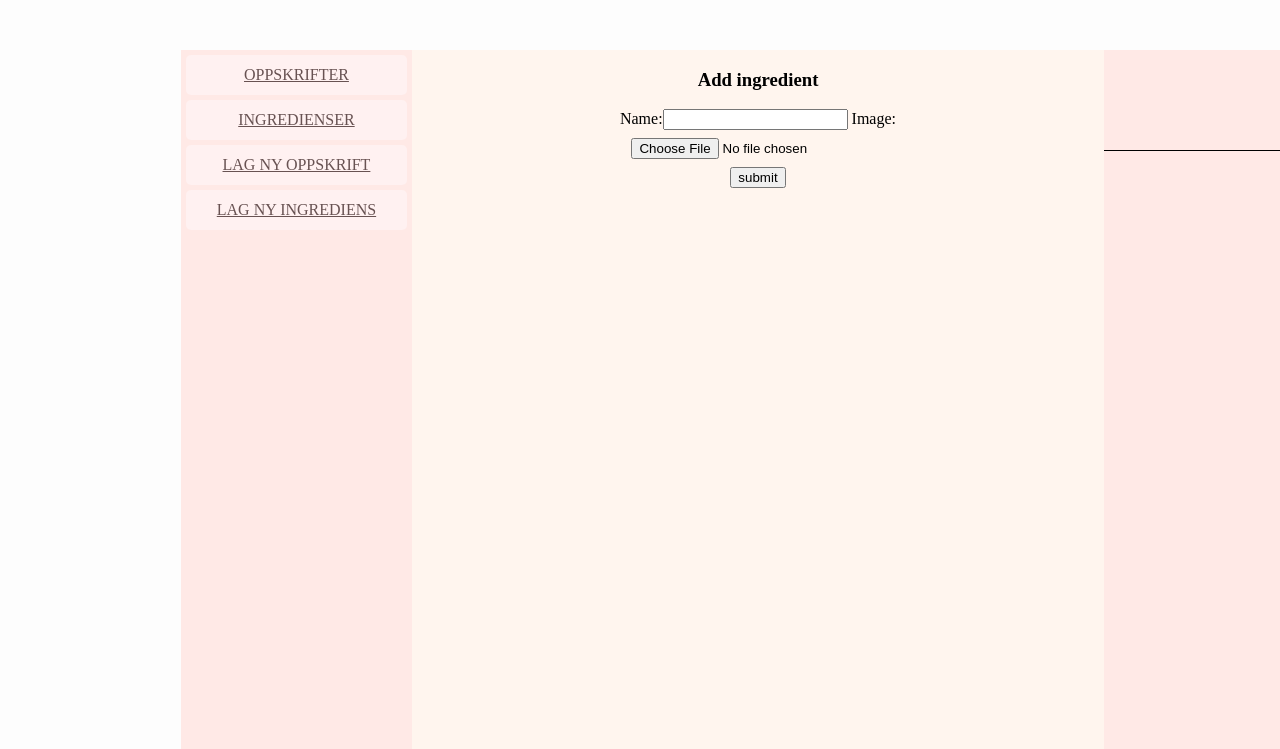
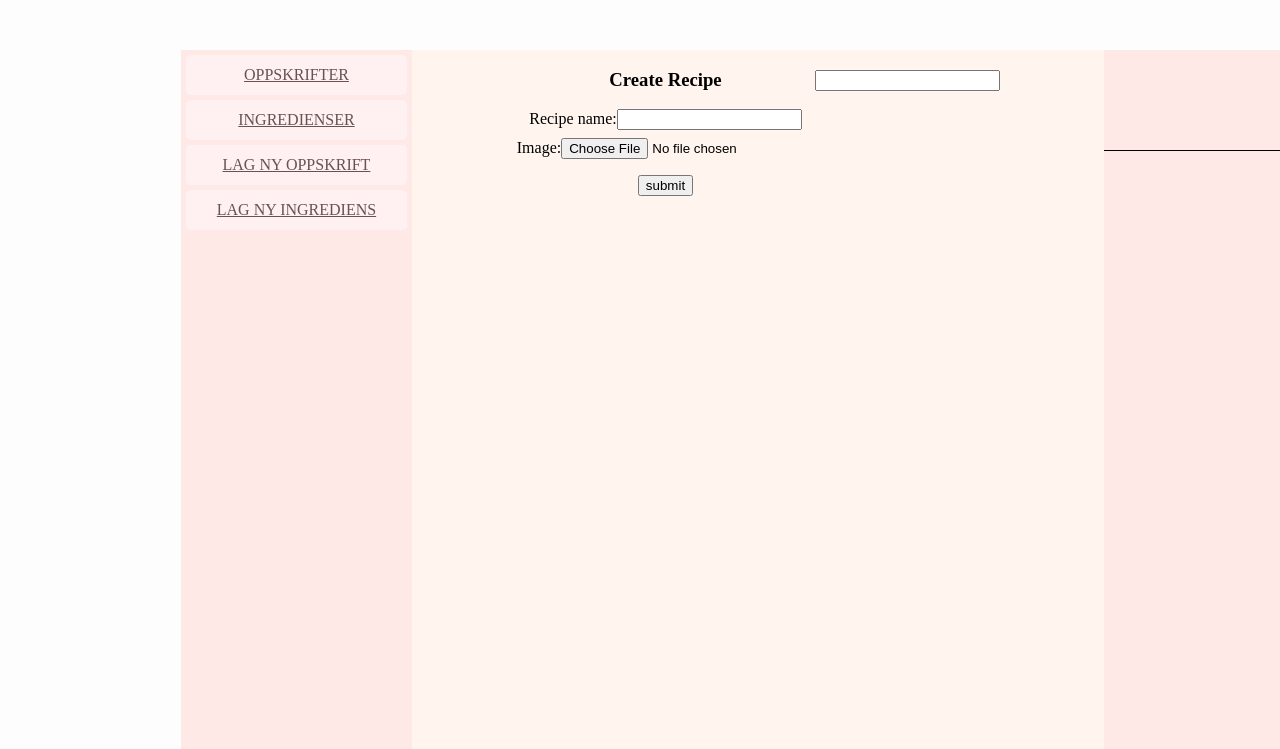
Before and after one commit to Espenbfo/Recipe-website, a Django app: page /create in a window 1280 px wide; the page is wider, and only the part inside the window is pictured. Shown: the part 108-857 px from the top of that part. Run offline with Django 3.2, Linux system fonts and the light colour scheme; data that the repository does not hold is empty.

Commit message:
More recipe setup

```diff
--- a/recipe/models.py
+++ b/recipe/models.py
@@ -4,25 +4,25 @@ from django.forms import ModelForm
 
 
 class IngredientType(models.Model):
-    name = models.CharField(max_length=127)
+    ingredient_name = models.CharField(max_length=127)
     unit_type = models.CharField(max_length=32)
+
+
+class Recipe(models.Model):
+    recipe_name = models.CharField(max_length=127)
+    image = models.ImageField()
 
 class Ingredient(models.Model):
     ingredient_type = models.ForeignKey(IngredientType, on_delete=models.CASCADE)
+    recipe = models.ForeignKey(Recipe, on_delete=models.CASCADE)
     value = models.FloatField()
-
-class Recipe(models.Model):
-    name = models.CharField(max_length=127)
-    ingredients = models.ManyToManyField(Ingredient)
-    image = models.ImageField()
-
 
 class IngredientForm(ModelForm):
     class Meta:
         model = IngredientType
-        fields = ['name', 'unit_type']
+        fields = ['ingredient_name', 'unit_type']
 
 class RecipeForm(ModelForm):
     class Meta:
         model = Recipe
-        fields = ['name', 'image']
+        fields = ['recipe_name', 'image']
--- a/recipe/views.py
+++ b/recipe/views.py
@@ -1,7 +1,7 @@
 from django.http import HttpResponse
 from django.http import HttpResponseRedirect
 from django.shortcuts import render
-from .models import IngredientForm, IngredientType, Recipe, RecipeForm
+from .models import IngredientForm, IngredientType, Ingredient, Recipe, RecipeForm
 
 def index(request):
     return render(request, "core\\recipes.html")
@@ -18,9 +18,9 @@ def create_ingredient(request):
         form = IngredientForm(request.POST)
 
         if form.is_valid():
-            name = form.cleaned_data["name"]
+            name = form.cleaned_data["ingredient_name"]
             unit_type = form.cleaned_data["unit_type"]
-            IngredientType.objects.create(name=name,unit_type=unit_type)
+            IngredientType.objects.create(ingredient_name=name,unit_type=unit_type)
             return HttpResponseRedirect("create")
     else:
         form = IngredientForm()
@@ -29,7 +29,24 @@ def create_ingredient(request):
 
 
 def create_recipe(request):
-    form = RecipeForm()
+    if request.method == "POST":
+        form = request.POST
+
+        name = form["name"]
+        image = form["image"]
+        r = Recipe.objects.create(recipe_name=name,image=image)
+        print(r)
+        ingredient_list = []
+        number_of_ingredients = form["number-of-ingredients"]
+
+        for i in range(1,int(number_of_ingredients)+1):
+            name = form[str(i) + "name"]
+            value = form[str(i) + "number"]
+            ingredient_type = IngredientType.objects.get(name=name)
+            ingredient_list.append(Ingredient.objects.create(value=float(value), ingredient_type=ingredient_type, recipe=r))
+        return HttpResponseRedirect("")
+    else:
+        form = RecipeForm()
 
     ingredients = IngredientType.objects.all()
     return render(request, "core\\createrecipe.html", {"form": form, "ingredients": ingredients})
--- a/static/css/createrecipe.css
+++ b/static/css/createrecipe.css
@@ -14,3 +14,48 @@
 #create-form .input-container * {
     margin-bottom: 8px;
 }
+
+.hidden {
+    display: none;
+}
+
+#split-view {
+    display: grid;
+    grid-template-columns: 1fr 2fr 1fr 1fr;
+    grid-template-areas: ". form ingredients .";
+}
+
+#split-view #create-form {
+    grid-area: form;
+}
+
+#split-view #ingredients {
+    grid-area: ingredients;
+}
+
+#IngredientName {
+    margin-bottom: 20px;
+    margin-top: 20px;
+}
+#ingredient-list {
+    display: flex;
+    flex-direction: column;
+}
+
+#ingredient-list button {
+    background-color: #fff1f1;
+    border: 1px solid #e2d5d5;
+    margin-bottom: 4px;
+    padding: 2px;
+}
+#ingredient-list button:hover {
+    background-color: #fffafa;
+}
+#ingredient-list button:active {
+    background-color: #ffe6e6;
+}
+
+#ingredient-used {
+    display: flex;
+    flex-direction: column;
+}
--- a/templates/core/createingredient.html
+++ b/templates/core/createingredient.html
@@ -5,6 +5,7 @@
 {% endblock %}
 
 {% block main %}
+
         <form id="create-form" method="post">
             {% csrf_token %}
             <h3>Add ingredient</h3>
@@ -13,4 +14,5 @@
                 <button type="submit">submit</button>
             </div>
         </form>
+
 {% endblock %}
--- a/templates/core/createrecipe.html
+++ b/templates/core/createrecipe.html
@@ -5,19 +5,33 @@
 {% endblock %}
 
 {% block main %}
-<form id="create-form" method="post">
-    {% csrf_token %}
-    <h3>Add ingredient</h3>
-    <div class="input-container">
-        {{ form }}
+<div id="split-view">
+    <form id="create-form" method="post">
+        {% csrf_token %}
+        <h3>Create Recipe</h3>
+        <input type="number" name="number-of-ingredients" id="number-of-ingredients" class="hidden" value="0">
+        <div class="input-container">
+            {{ form }}
+            <div id="ingredient-used"></div>
+            <button type="submit">submit</button>
+        </div>
+    </form>
+    <div id="ingredients">
+        <div class="hidden">
             {% for ingredient in ingredients %}
-                {{ ingredient.name }}
-                <input type="text" name="{{ ingredient.name }}">
+                {{ ingredient.ingredient_name }}
+                <input type="text" name="{{ ingredient.ingredient_name }}">
                 {{ ingredient.unit_type }} <br>
-        {% endfor %}
-        <button type="submit">submit</button>
+            {% endfor %}
+        </div>
+        <input type="text" id="IngredientName" onchange="onIngredientChange()">
+        <div id="ingredient-list">
+            {% for ingredient in ingredients %}
+                <button onclick="moveItem('{{ ingredient.ingredient_name }}')">{{ ingredient.ingredient_name }}</button>
+            {% endfor %}
+        </div>
     </div>
-</form>
+</div>
     {% load static %}
     <script type="text/javascript" src=" {% static "js/script.js" %}"></script>
 {% endblock %}
--- a/templates/core/ingredients.html
+++ b/templates/core/ingredients.html
@@ -8,7 +8,7 @@
     <div id="ingredient-main">
         {% for ingredient in ingredients %}
             <a href="abd.html" class="item">
-                <div class="title"> {{ ingredient.name }}</div>
+                <div class="title"> {{ ingredient.ingredient_name }}</div>
             </a>
         {% endfor %}
     </div>
```
Also changed, not shown: static/js/script.js (+36 -2 lines). Lines whose indentation alone changed are shown as unchanged.
